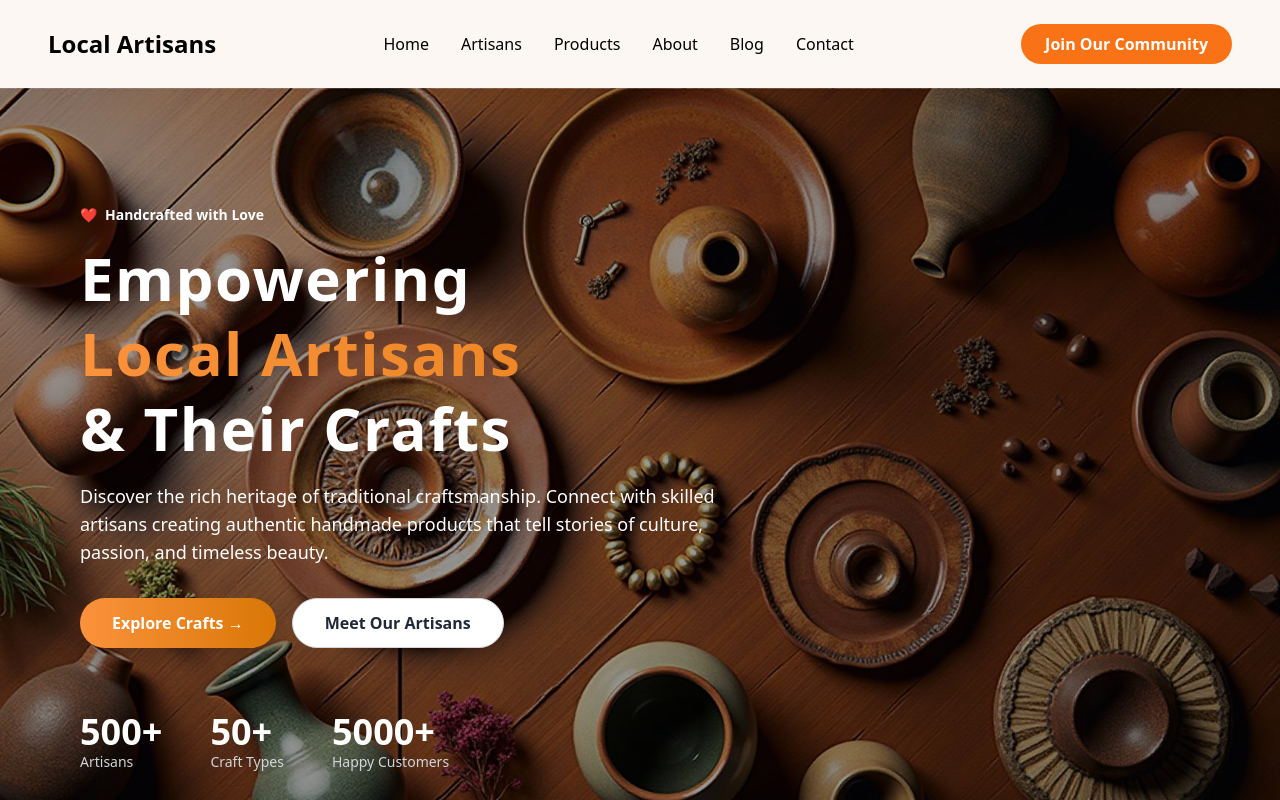
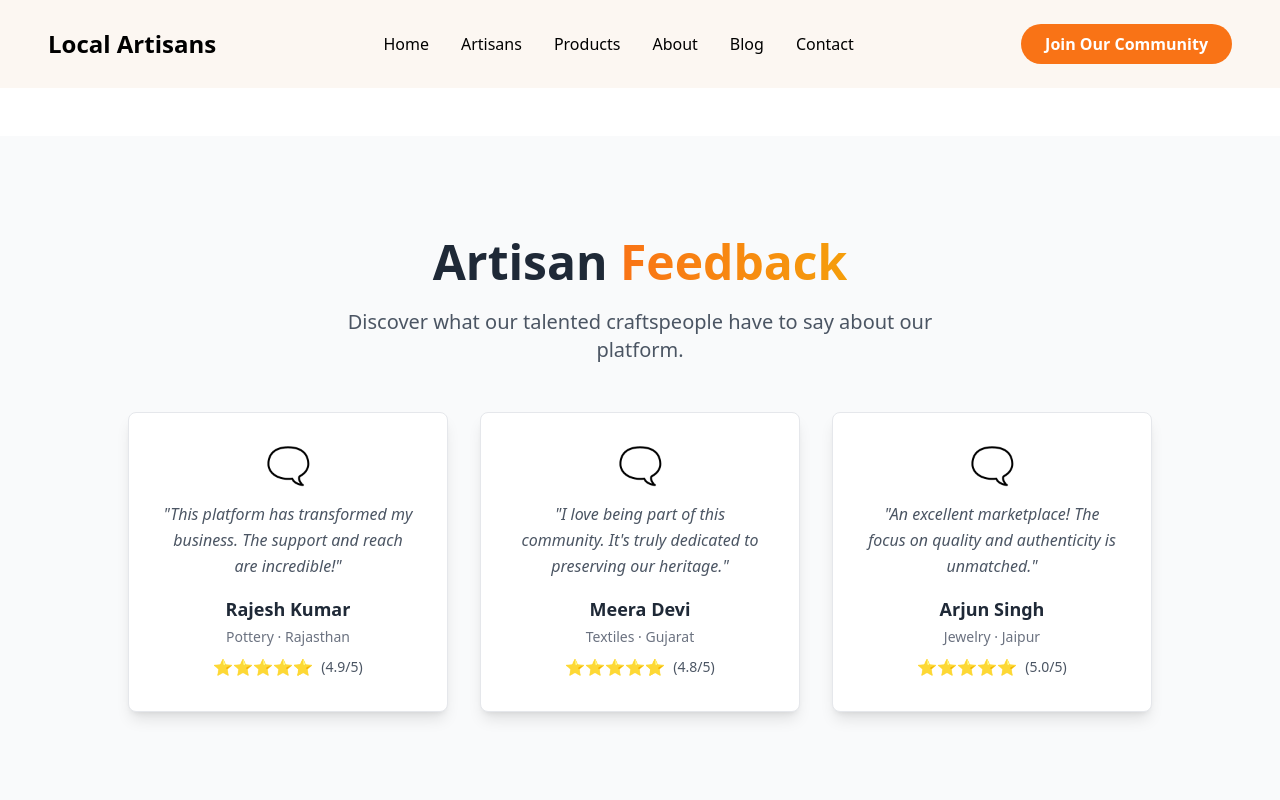
Before and after one commit to Akansha8Agrawal/local-artisans, a React (Create React App) app in the folder frontend/: page /artisans in a window 1280 px wide. Shown: the top 800 px of the page. Built offline with nearby package versions, Linux system fonts and the light colour scheme.

Commit message:
added artisans page

```diff
--- a/frontend/package.json
+++ b/frontend/package.json
@@ -15,6 +15,7 @@
     "firebase": "^12.2.1",
     "react": "^19.1.1",
     "react-dom": "^19.1.1",
+    "react-router-dom": "^7.9.1",
     "react-scripts": "5.0.1",
     "typescript": "^4.9.5",
     "web-vitals": "^2.1.4"
--- a/frontend/src/App1.tsx
+++ b/frontend/src/App1.tsx
@@ -1,21 +1,37 @@
-// src/App.jsx
 import React from 'react';
+import { BrowserRouter, Routes, Route } from 'react-router-dom';
 import Navbar from './components/Navbar';
 import HeroSection from './components/HeroSection';
 import WhyChooseUs from './components/WhyChooseUs';
+import ArtsSection from './components/ArtsSection';
 import Footer from './components/Footer';
-import ArtsSection from './components/ArtsSection';
-import './index.css'; // Make sure you import your main CSS file
+
+// A new component for the home page
+const HomePage = () => {
+  return (
+    <>
+      <HeroSection />
+      <WhyChooseUs />
+      <ArtsSection />
+    </>
+  );
+};
+
+// A new component for the Artisans page
+import ArtisansPage from './components/ArtisansPage';
 
 const App1 = () => {
   return (
-    <div className="min-h-screen bg-gray-900 font-sans">
-      <Navbar />
-      <HeroSection />
-      <WhyChooseUs />
-      <ArtsSection />
-      <Footer />
-    </div>
+    <BrowserRouter>
+      <div className="font-sans">
+        <Navbar />
+        <Routes>
+          <Route path="/" element={<HomePage />} />
+          <Route path="/artisans" element={<ArtisansPage />} />
+        </Routes>
+        <Footer />
+      </div>
+    </BrowserRouter>
   );
 };
 
--- /dev/null
+++ b/frontend/src/components/ArtisansPage.tsx
@@ -0,0 +1,12 @@
+import React from 'react';
+import TestimonialSection from './TestimonialSection';
+
+const ArtisansPage = () => {
+    return (
+        <div className="py-12">
+            <TestimonialSection />
+        </div>
+    );
+};
+
+export default ArtisansPage;
--- a/frontend/src/components/Navbar.tsx
+++ b/frontend/src/components/Navbar.tsx
@@ -1,6 +1,6 @@
 // src/components/Navbar.jsx
 import React from 'react';
-
+import { Link } from 'react-router-dom';
 const Navbar = () => {
   return (
     <nav className="flex items-center justify-between p-6 px-12 text-black bg-[#fcf7f2]">
@@ -11,8 +11,8 @@ const Navbar = () => {
 
       {/* Navigation Links */}
       <ul className="flex space-x-8">
-        <li><a href="#" className="hover:text-gray-300">Home</a></li>
-        <li><a href="#" className="hover:text-gray-300">Artisans</a></li>
+        <li><Link to="/" className="hover:text-gray-300">Home</Link></li>
+        <li><Link to="/artisans" className="hover:text-gray-300">Artisans</Link></li>
         <li><a href="#" className="hover:text-gray-300">Products</a></li>
         <li><a href="#" className="hover:text-gray-300">About</a></li>
         <li><a href="#" className="hover:text-gray-300">Blog</a></li>
--- /dev/null
+++ b/frontend/src/components/TestimonialCard.tsx
@@ -0,0 +1,51 @@
+import React from 'react';
+
+// Define the shape of the props
+interface TestimonialCardProps {
+    rating: number;
+    quote: string;
+    artisanName: string;
+    specialty: string;
+    location: string;
+}
+
+const renderStars = (rating: number) => {
+    const fullStars = Math.floor(rating);
+    const hasHalfStar = rating % 1 !== 0;
+    const emptyStars = 5 - fullStars - (hasHalfStar ? 1 : 0);
+
+    return (
+        <div className="flex items-center text-yellow-400">
+            {Array.from({ length: fullStars }, (_, i) => (
+                <span key={`full-${i}`}>⭐</span>
+            ))}
+            {hasHalfStar && <span className="relative">⭐<span className="absolute inset-0 w-1/2 overflow-hidden text-gray-300">⭐</span></span>}
+            {Array.from({ length: emptyStars }, (_, i) => (
+                <span key={`empty-${i}`}>☆</span>
+            ))}
+        </div>
+    );
+};
+
+const TestimonialCard: React.FC<TestimonialCardProps> = ({ rating, quote, artisanName, specialty, location }) => {
+    return (
+        <div className="bg-white rounded-lg shadow-lg p-8 border border-gray-200 transition-transform duration-300 hover:scale-105">
+            <div className="flex justify-center mb-4">
+                <span className="text-4xl">🗨️</span>
+            </div>
+
+            <p className="text-gray-600 mb-4 italic text-center leading-relaxed">"{quote}"</p>
+
+            <div className="flex flex-col items-center">
+                <div className="font-bold text-lg text-gray-800">{artisanName}</div>
+                <div className="text-sm font-medium text-gray-500 mt-1">{specialty} · {location}</div>
+                <div className="mt-2 flex items-center">
+                    {renderStars(rating)}
+                    <span className="ml-2 text-sm text-gray-600">({rating.toFixed(1)}/5)</span>
+                </div>
+            </div>
+        </div>
+    );
+};
+
+export default TestimonialCard;
--- /dev/null
+++ b/frontend/src/components/TestimonialSection.tsx
@@ -0,0 +1,46 @@
+import React from 'react';
+import TestimonialCard from './TestimonialCard';
+
+const TestimonialsSection = () => {
+    return (
+        <section className="bg-gray-50 py-24 px-32 text-center">
+
+            {/* Section Header */}
+            <div className="mb-12">
+                <h2 className="text-5xl font-extrabold text-gray-800 leading-tight">
+                    Artisan <span className="bg-gradient-to-r from-orange-500 to-amber-500 bg-clip-text text-transparent">Feedback</span>
+                </h2>
+                <p className="mt-4 text-xl text-gray-600 max-w-2xl mx-auto">
+                    Discover what our talented craftspeople have to say about our platform.
+                </p>
+            </div>
+
+            {/* Grid of Testimonials */}
+            <div className="grid grid-cols-1 md:grid-cols-2 lg:grid-cols-3 gap-8">
+                <TestimonialCard
+                    rating={4.9}
+                    quote="This platform has transformed my business. The support and reach are incredible!"
+                    artisanName="Rajesh Kumar"
+                    specialty="Pottery"
+                    location="Rajasthan"
+                />
+                <TestimonialCard
+                    rating={4.8}
+                    quote="I love being part of this community. It's truly dedicated to preserving our heritage."
+                    artisanName="Meera Devi"
+                    specialty="Textiles"
+                    location="Gujarat"
+                />
+                <TestimonialCard
+                    rating={5.0}
+                    quote="An excellent marketplace! The focus on quality and authenticity is unmatched."
+                    artisanName="Arjun Singh"
+                    specialty="Jewelry"
+                    location="Jaipur"
+                />
+            </div>
+        </section>
+    );
+};
+
+export default TestimonialsSection;
```
Also changed, not shown: 1 other file (tests, documents, lock files or other folders).
